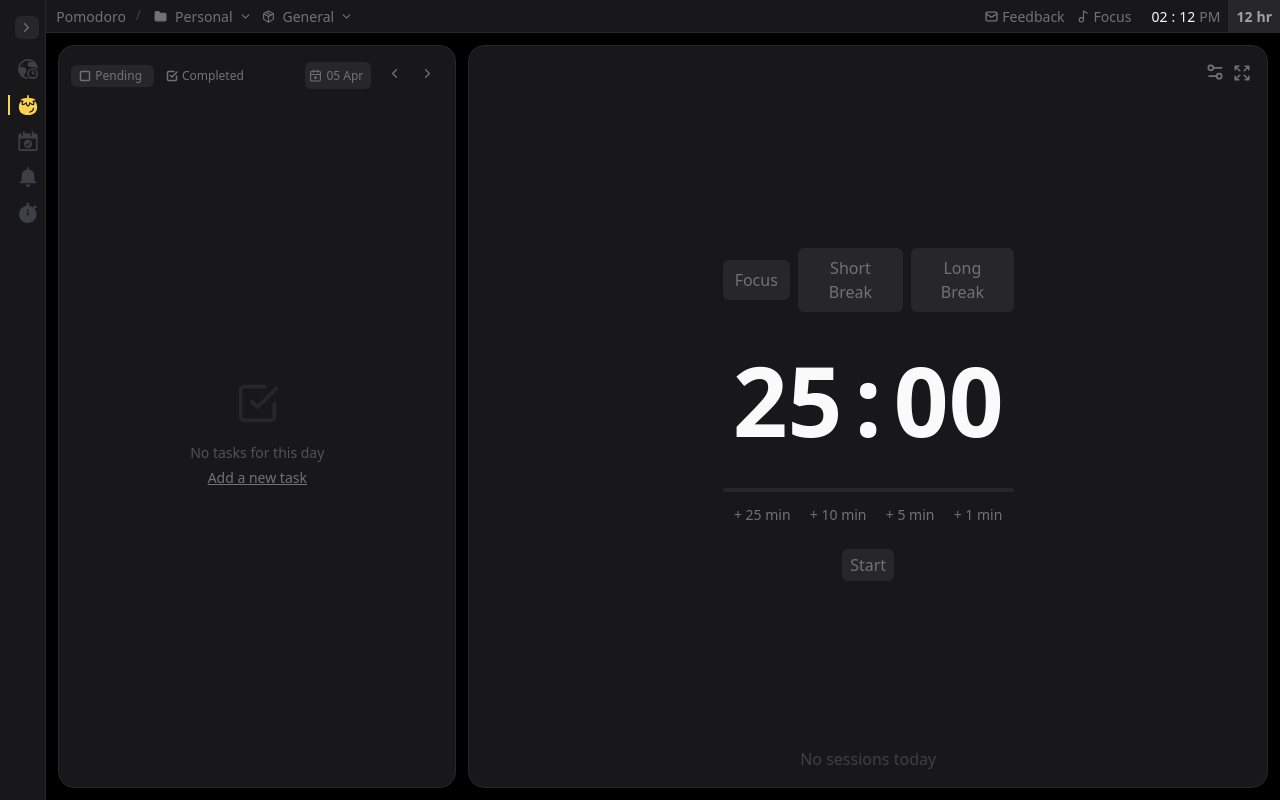
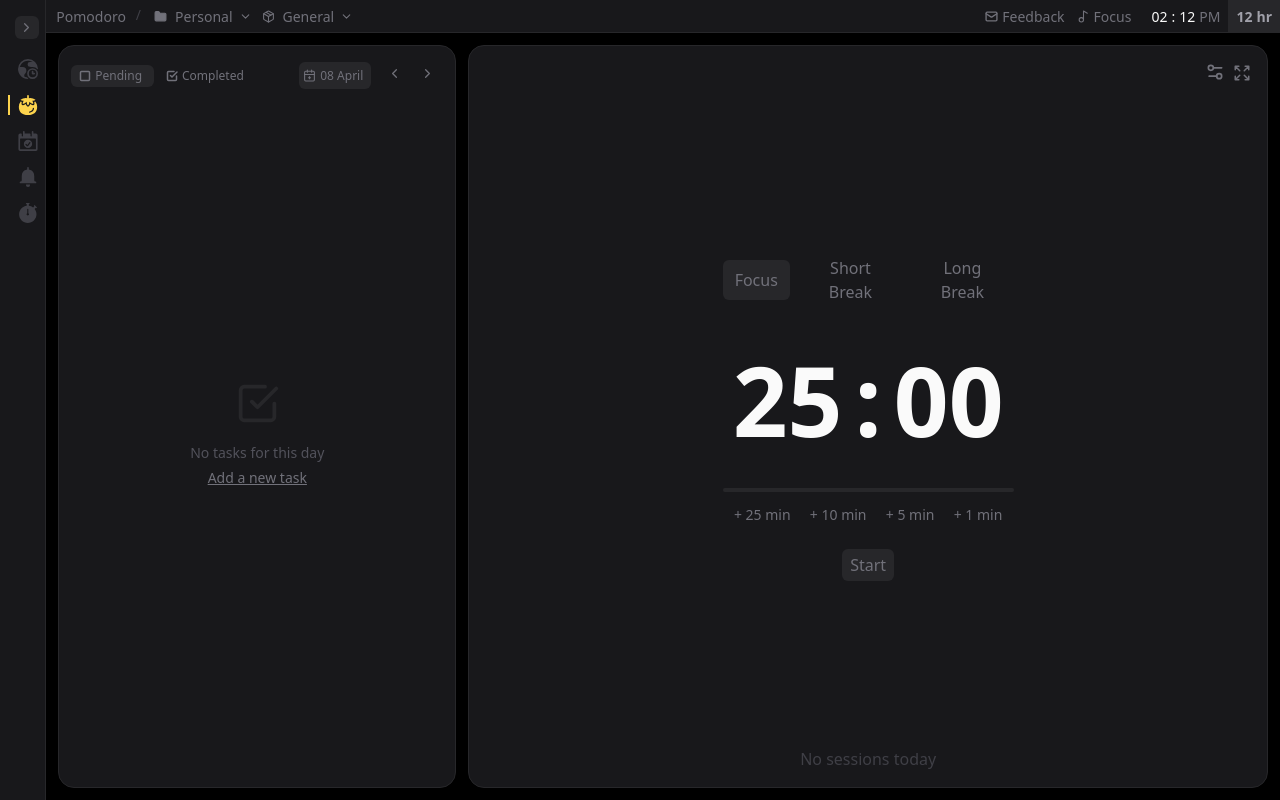
Before and after one commit to Neerajj00/Pomodoro-Timer, a React (Vite) app: page / in a window 1280 px wide. Built offline with nearby package versions, Linux system fonts and the light colour scheme.

Commit message:
added button onclick function to change the timer

```diff
--- a/src/components/Button.jsx
+++ b/src/components/Button.jsx
@@ -2,12 +2,13 @@ import React, { useContext } from "react";
 import PlayButtonSVG from "./../svg/PlayButtonSVG";
 import { GlobalContext } from "../context/Context";
 
-function Button({ text, isPlayButton }) {
+function Button({ onClick, text, isPlayButton , classes }) {
   const { isWidthSmaller } = useContext(GlobalContext);
   return (
     <button
-      className={`text-[14px] sm:text-[16px] text-zinc-500
-     bg-zinc-800 hover:bg-zinc-700 rounded-md
+      onClick = {onClick}
+      className={`${classes && classes} text-[14px] sm:text-[16px] text-zinc-500
+      hover:bg-zinc-700 rounded-md
      ${
        isPlayButton ? "px-3 py-2 sm:px-2 sm:py-1 " : "px-2 py-2 sm:px-3 sm:py-2"
      } cursor-pointer duration-100 transition-all`}
--- a/src/components/Pomodoro.jsx
+++ b/src/components/Pomodoro.jsx
@@ -1,4 +1,4 @@
-import React from "react";
+import React, { useContext, useState } from "react";
 import Navbar from "./Navbar";
 import NavbarButton from "./NavbarButton";
 import PendingSVG from "./../svg/PendingSVG";
@@ -10,8 +10,29 @@ import AdjustManually from "./../svg/AdjustManually";
 import Fullscreen from "./../svg/Fullscreen";
 import TimingButton from "./TimingButton";
 import BoxContainer from "./BoxContainer";
+import { GlobalContext } from "../context/Context";
 
 function Pomodoro() {
+  const {date , month} = useContext(GlobalContext);
+
+  const [Minute, setMinute] = useState("25");
+  const [Second, setSecond] = useState("00");
+
+  const [breakTime, setBreakTime] = useState("Focus");
+
+  const timeSettings = {
+    "Focus": ["25", "00"],
+    "Short Break": ["05", "00"],
+    "Long Break": ["15", "00"]
+  };
+
+  function handleBreakTimeChange(buttonText) {
+    setBreakTime(buttonText);
+    const [min, sec] = timeSettings[buttonText] || ["25", "00"];
+    setMinute(min);
+    setSecond(sec);
+  }
+
   return (
     <div className="flex flex-col h-[100vh] w-full">
       <Navbar NavbarButton={NavbarButton} leftMostText={"Pomodoro"} firstButtonText={"Personal"} secondButtonText={"General"}/>
@@ -43,7 +64,7 @@ function Pomodoro() {
 
               <div className="text-center gap-2 flex justify-center ">
                 <NavbarButton
-                  text={"05 Apr"}
+                  text={`${date} ${month}`}
                   Icon={CalendarSVG}
                   isArrow={false}
                   classes={
@@ -103,14 +124,23 @@ function Pomodoro() {
           <div className="w-[307px] flex flex-col ">
             <div className="w-full flex flex-col items-center justify-center p-2">
               <div className="flex items-center justify-center gap-2 w-full">
-                <Button text={"Focus"} />
-                <Button text={"Short Break"} />
-                <Button text={"Long Break"} />
+                <Button
+                onClick={() => handleBreakTimeChange("Focus")}
+                text={"Focus"}
+                classes = {breakTime === "Focus" ? "bg-zinc-800" : ""} />
+                <Button
+                onClick={() => handleBreakTimeChange("Short Break")}
+                text={"Short Break"}
+                classes = {breakTime === "Short Break" ? "bg-zinc-800" : ""} />
+                <Button
+                onClick={() => handleBreakTimeChange("Long Break")}
+                text={"Long Break"}
+                classes = {breakTime === "Long Break" ? "bg-zinc-800" : ""} />
               </div>
               <div className=" text-5xl sm:text-8xl font-sans font-bold text-zinc-50 flex text-end gap-3 py-10 px-2">
-                <p>25</p>
+                <p>{Minute}</p>
                 <p>:</p>
-                <p>00</p>
+                <p>{Second}</p>
               </div>
               <div className="rounded-xl bg-zinc-800 w-4/5 sm:w-full h-1" />
               <div className="flex gap-2 justify-evenly my-3 w-full">
@@ -120,7 +150,9 @@ function Pomodoro() {
                 <TimingButton time={"1"} />
               </div>
               <div className="mt-3">
-                <Button text={"Start"} isPlayButton={true} />
+                <Button text={"Start"}
+                classes={"bg-zinc-800"}
+                isPlayButton={true} />
               </div>
             </div>
           </div>
--- a/src/components/Timezone.jsx
+++ b/src/components/Timezone.jsx
@@ -47,7 +47,7 @@ function Timezone() {
               </div>
               <div className=" border-b-zinc-400 flex items-center justify-center ">
                 <p className="mt-1 border-b border-dashed border-zinc-700 pb-0.5 text-base text-gray-400 transition-colors hover:text-gray-300 hover:border-zinc-500 lg:mt-2 lg:text-xl relative cursor-pointer">
-                  {`${day} - ${month} ${date.toString().padStart(2,0)}, ${year}`}
+                  {`${day} - ${month} ${date}, ${year}`}
                 </p>
               </div>
             </div>
--- a/src/context/Context.jsx
+++ b/src/context/Context.jsx
@@ -58,7 +58,7 @@ export default function GlobalState({ children }) {
   const [day] = useState(() =>
     now.toLocaleDateString('en-US', { weekday: 'long' })
   );
-  const [date] = useState(() => now.getDate());
+  const [date] = useState(() => now.getDate().toString().padStart(2,0));
   const [month] = useState(() =>
     now.toLocaleDateString('en-US', { month: 'long' })
   );
```
